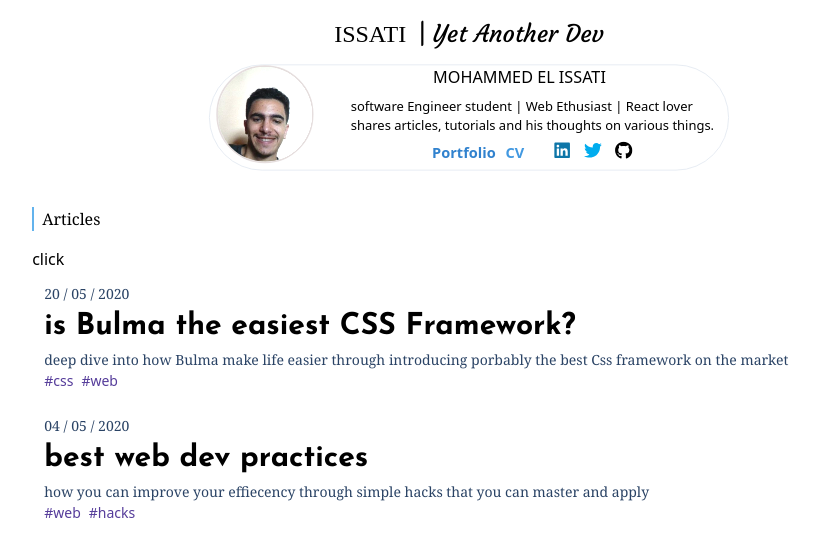
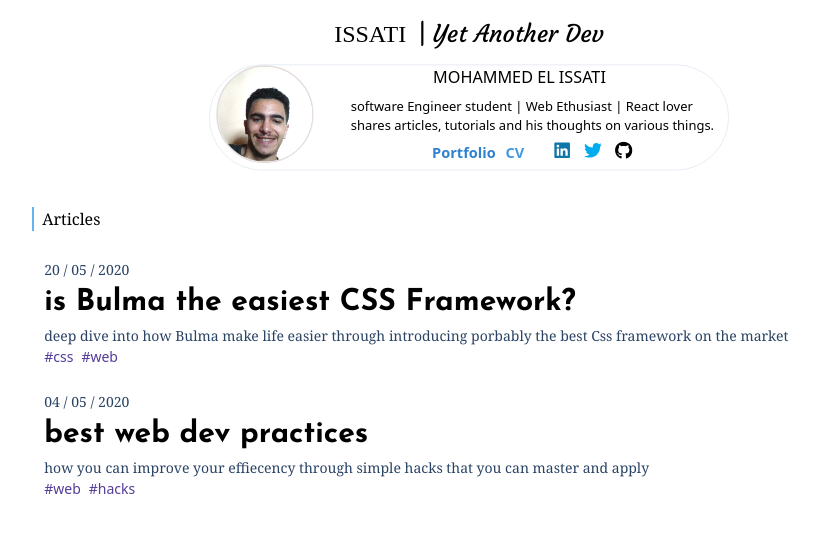
Before and after one commit to onceLearner/portfolio, a Next.js app: page / in a window 1280 px wide. Shown: the top 556 px of the page, without its empty margins (171-990 px from the left). Built offline with nearby package versions, Linux system fonts and the light colour scheme; a web font is replaced by a local one.

Commit message:
fixing errors2

```diff
--- a/pages/index.js
+++ b/pages/index.js
@@ -86,7 +86,6 @@ export default function Home() {
             <h4 className="font-serif text-md border-l-2 border-blue-400 pl-2 mt-6 mb-4">
               Articles
             </h4>
-            <a href="post/bulma"><p> click</p> </a>
             <div className="post__infos p-3 mx-auto">
               {myposts.map((elt) => (
                 <Posts post={elt}></Posts>
```
